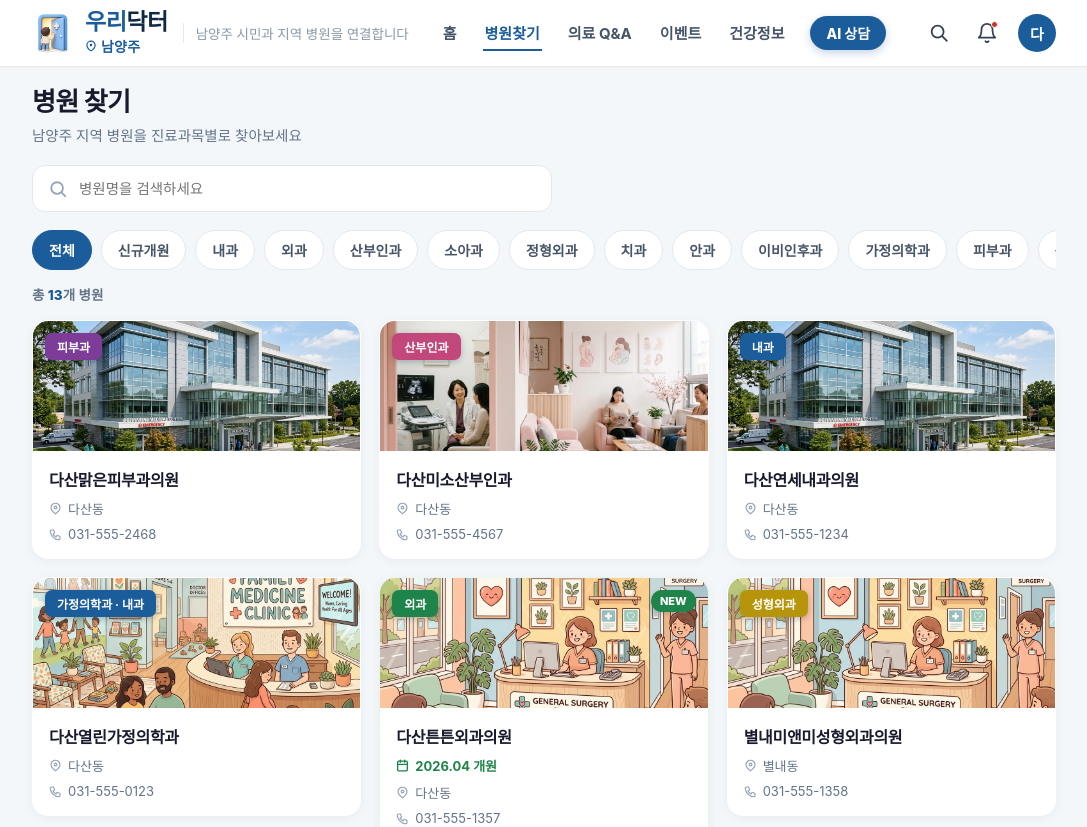
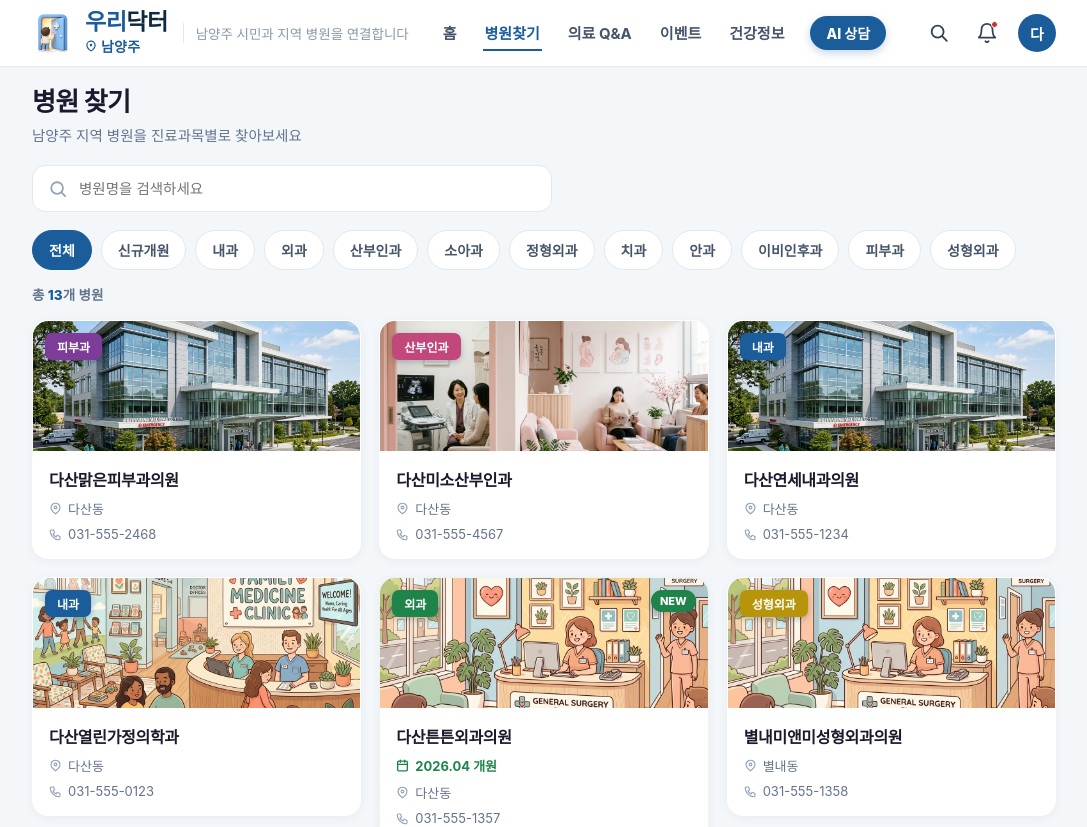
Before and after one commit to newrion-maker/medilink-web, a React (Vite) app: page /hospitals in a window 1280 px wide. Shown: the top 827 px of the page, without its empty margins (96-1183 px from the left). Built offline with nearby package versions, Linux system fonts and the light colour scheme; a web font is replaced by a local one.

Commit message:
feat(categories): remove family medicine category and update related hospital data

```diff
--- a/src/data/mockData.js
+++ b/src/data/mockData.js
@@ -8,7 +8,7 @@ export const hospitals = [
   { id:'h7', name:'화도연세이비인후과', cats:['이비인후과'], region:'화도읍', address:'남양주시 마석우로 210', phone:'031-555-7890', website:'#', desc:'비염·중이염과 코골이, 어지럼증을 진료합니다.', openedAt: '2026.05' },
   { id:'h8', name:'오남속편한내과', cats:['내과'], region:'오남읍', address:'남양주시 진건오남로 615', phone:'031-555-8901', website:'#', desc:'위·대장 내시경과 소화기 질환 중심 진료입니다.' },
   { id:'h9', name:'와부서울정형외과', cats:['정형외과'], region:'와부읍', address:'남양주시 덕소로 145', phone:'031-555-9012', website:'#', desc:'스포츠 손상 재활과 비수술 통증 치료를 합니다.', openedAt: '2026.06' },
-  { id:'h10', name:'다산열린가정의학과', cats:['가정의학과','내과'], region:'다산동', address:'남양주시 다산지금로 70', phone:'031-555-0123', website:'#', desc:'만성질환 관리와 예방접종, 건강 상담을 합니다.' },
+  { id:'h10', name:'다산열린가정의학과', cats:['내과'], region:'다산동', address:'남양주시 다산지금로 70', phone:'031-555-0123', website:'#', desc:'만성질환 관리와 예방접종, 건강 상담을 합니다.' },
   { id:'h11', name:'다산튼튼외과의원', cats:['외과'], region:'다산동', address:'남양주시 다산중앙로 140', phone:'031-555-1357', website:'#', desc:'일반 외과 수술과 갑상선·유방, 항문 질환을 진료합니다.', openedAt: '2026.04' },
   { id:'h12', name:'다산맑은피부과의원', cats:['피부과'], region:'다산동', address:'남양주시 다산중앙로 115', phone:'031-555-2468', website:'#', desc:'여드름, 기미·잡티 색소치료 및 아토피 피부 질환을 진료합니다.' },
   { id:'h13', name:'별내미앤미성형외과의원', cats:['성형외과'], region:'별내동', address:'남양주시 별내중앙로 45', phone:'031-555-1358', website:'#', desc:'쌍꺼풀 수술, 쁘띠 성형(필러·보톡스) 및 안티에이징 리프팅을 진료합니다.' }
--- a/src/pages/Hospitals.jsx
+++ b/src/pages/Hospitals.jsx
@@ -3,7 +3,7 @@ import { useLocation } from 'react-router-dom';
 import { hospitals } from '../data/mockData';
 import { HospitalCard } from '../components/Cards';
 
-const HCATS = ['전체', '신규개원', '내과', '외과', '산부인과', '소아과', '정형외과', '치과', '안과', '이비인후과', '가정의학과', '피부과', '성형외과'];
+const HCATS = ['전체', '신규개원', '내과', '외과', '산부인과', '소아과', '정형외과', '치과', '안과', '이비인후과', '피부과', '성형외과'];
 
 export default function Hospitals() {
   const location = useLocation();
@@ -28,7 +28,6 @@ export default function Hospitals() {
     if (/치과|이빨|임플란트|충치|스케일링/.test(q)) return '치과';
     if (/눈|안과|시력|라식|라섹|백내장|눈곱/.test(q)) return '안과';
     if (/귀|코|목|이비인후|비염|중이염|코걸이/.test(q)) return '이비인후과';
-    if (/가정|만성질환|상담/.test(q)) return '가정의학과';
     if (/피부|아토피|여드름|점|무좀|색소|기미/.test(q)) return '피부과';
     if (/성형|쌍꺼풀|필러|보톡스|리프팅|쁘띠/.test(q)) return '성형외과';
     return null;
```
